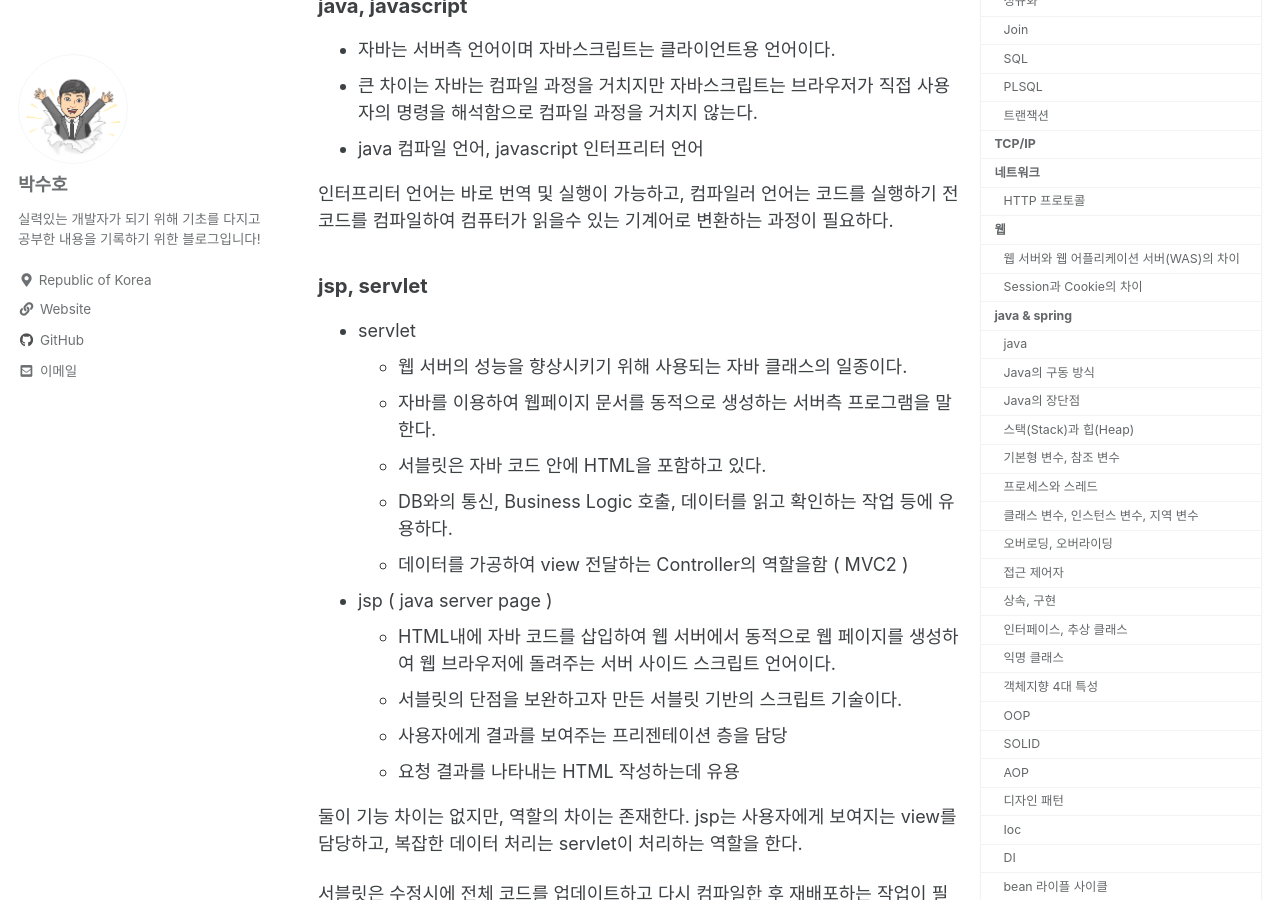
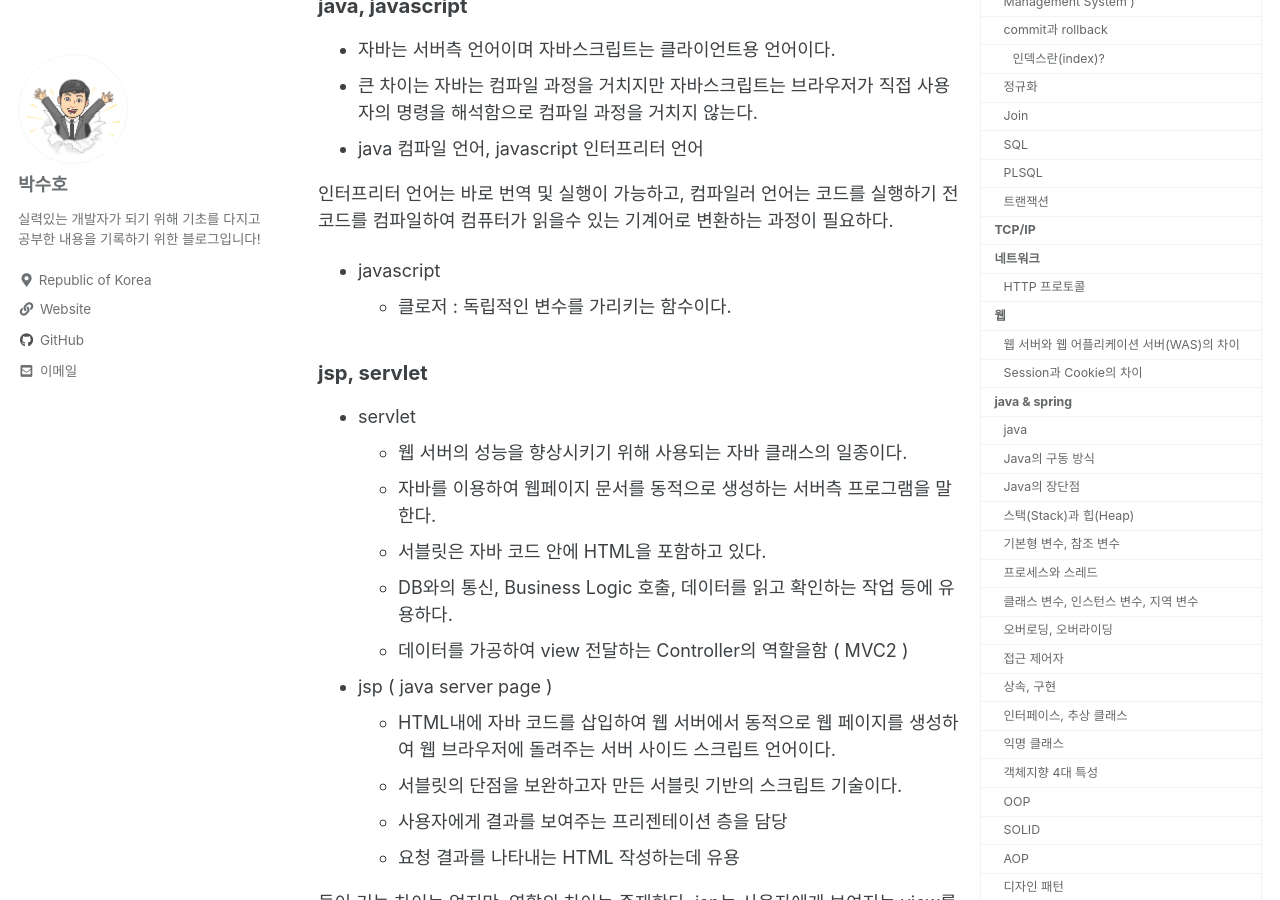
Before and after one commit to SbinSho/SbinSho.github.io, a Jekyll site: the page built from _posts/2021-02-06-Interview_study.md, in a window 1280 px wide and 900 px high, scrolled down 11964 px. Built offline with Jekyll 4.4.1, drawn with Linux system fonts in a browser that asks for light colours; cached includes are drawn as plain includes.

Commit message:
자바스크립트 클로저 개념 추가

```diff
--- a/_posts/2021-02-06-Interview_study.md
+++ b/_posts/2021-02-06-Interview_study.md
@@ -361,6 +361,10 @@ MVC는 Model-View-Contorller의 약자이다.
 
 인터프리터 언어는 바로 번역 및 실행이 가능하고, 컴파일러 언어는 코드를 실행하기 전 코드를 컴파일하여 컴퓨터가 읽을수 있는 기계어로 변환하는 과정이 필요하다.
 
+
+* javascript
+    - 클로저 : 독립적인 변수를 가리키는 함수이다.
+
 ### jsp, servlet
 
 - servlet
```
